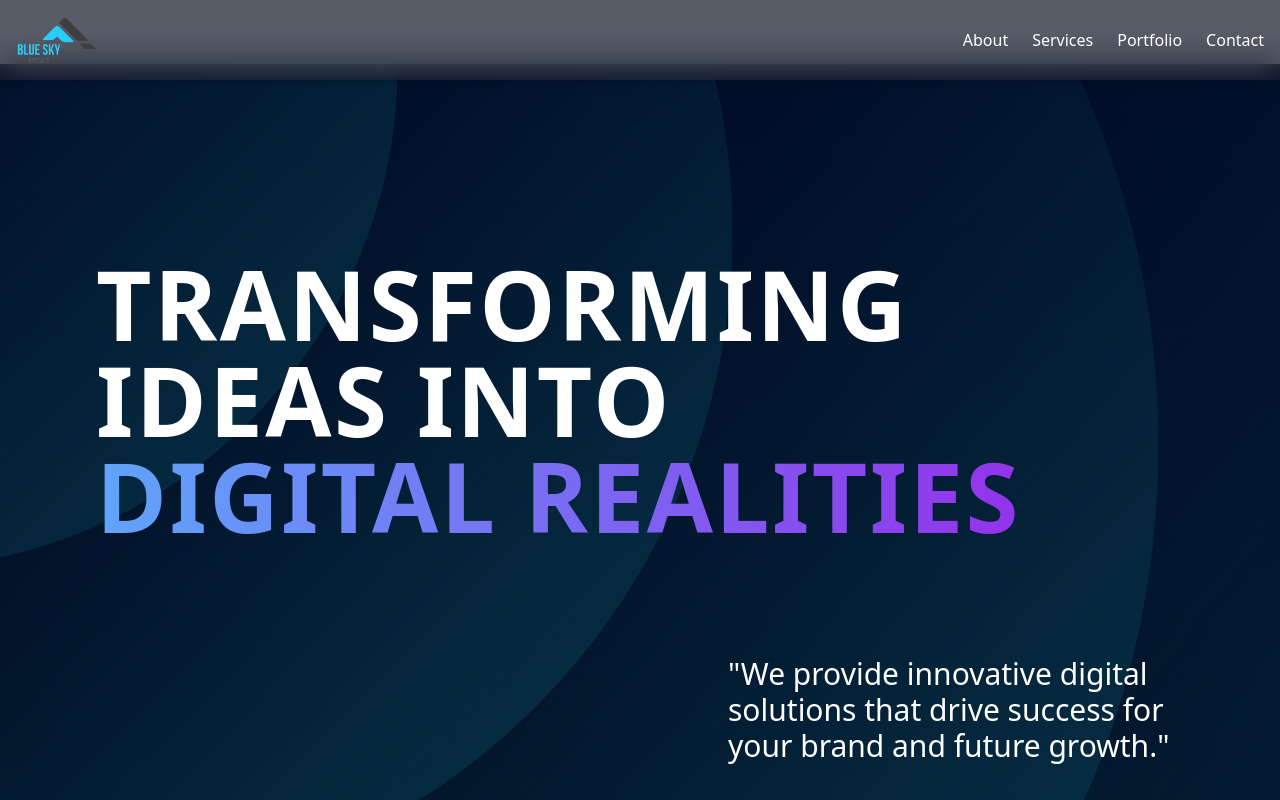
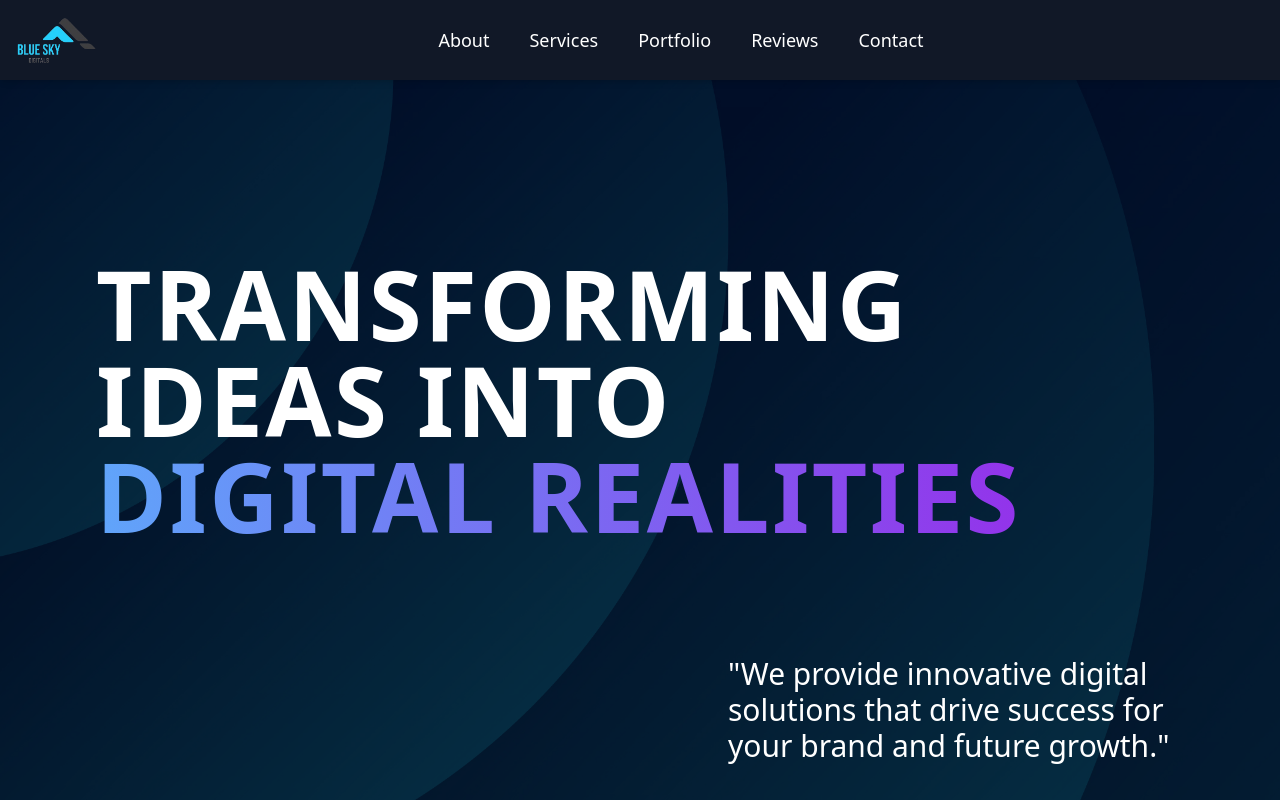
Before and after one commit to Okashanadeem/blue-sky-digitals, a React (Vite) app: page / in a window 1280 px wide. Shown: the top 800 px of the page. Built offline with nearby package versions, Linux system fonts and the light colour scheme.

Commit message:
Reviews and Portfolio updated

```diff
--- a/src/App.jsx
+++ b/src/App.jsx
@@ -4,6 +4,7 @@ import About from './components/About';
 import Services from './components/Services';
 import Portfolio from './components/Portfolio';
 import Contact from './components/Contact';
+import Reviews from './components/Reviews';
 import Footer from './components/Footer';
 
 
@@ -15,6 +16,7 @@ function App() {
         <About />
         <Services />
         <Portfolio />
+        <Reviews />
         <Contact />
       </main>
       <Footer />
--- a/src/components/Navbar.jsx
+++ b/src/components/Navbar.jsx
@@ -1,70 +1,108 @@
 import React, { useState } from 'react';
-import logo from '../assets/images/logo.png';
+import Logo from '../assets/images/Logo.png';
 
 const Navbar = () => {
   const [isOpen, setIsOpen] = useState(false);
 
+  // Toggle menu on click
   const toggleMenu = () => {
     setIsOpen(!isOpen);
   };
 
   return (
-    <nav className="bg-gray-900 bg-opacity-70 text-white shadow-md fixed top-0 w-full z-50 backdrop-blur-lg">
+    <nav className="bg-gray-900 text-white shadow-md fixed top-0 w-full z-50">
       <div className="container mx-auto px-4 py-4 flex items-center justify-between">
 
         {/* Logo */}
         <div className="flex items-center">
-          <img src={logo} alt="Logo" className="h-12 w-auto" />
+          <img src={Logo} alt="Logo" className="h-12 w-auto" />
         </div>
 
         {/* Desktop Menu */}
-        <div className="hidden md:flex space-x-6">
-          <a href="#about" className="hover:text-yellow-300">About</a>
-          <a href="#services" className="hover:text-yellow-300">Services</a>
-          <a href="#portfolio" className="hover:text-yellow-300">Portfolio</a>
-          <a href="#contact" className="hover:text-yellow-300">Contact</a>
+        <div className="hidden md:flex flex-grow justify-center space-x-10">
+          <a href="#about" className="relative group text-lg font-medium hover:text-cyan-400">
+            About
+            <div className="absolute bottom-0 left-0 h-0.5 w-full bg-cyan-400 scale-x-0 group-hover:scale-x-100 transition-transform duration-300 origin-left"></div>
+          </a>
+          <a href="#services" className="relative group text-lg font-medium hover:text-cyan-400">
+            Services
+            <div className="absolute bottom-0 left-0 h-0.5 w-full bg-cyan-400 scale-x-0 group-hover:scale-x-100 transition-transform duration-300 origin-left"></div>
+          </a>
+          <a href="#portfolio" className="relative group text-lg font-medium hover:text-cyan-400">
+            Portfolio
+            <div className="absolute bottom-0 left-0 h-0.5 w-full bg-cyan-400 scale-x-0 group-hover:scale-x-100 transition-transform duration-300 origin-left"></div>
+          </a>
+          <a href="#reviews" className="relative group text-lg font-medium hover:text-cyan-400">
+            Reviews
+            <div className="absolute bottom-0 left-0 h-0.5 w-full bg-cyan-400 scale-x-0 group-hover:scale-x-100 transition-transform duration-300 origin-left"></div>
+          </a>
+          <a href="#contact" className="relative group text-lg font-medium hover:text-cyan-400">
+            Contact
+            <div className="absolute bottom-0 left-0 h-0.5 w-full bg-cyan-400 scale-x-0 group-hover:scale-x-100 transition-transform duration-300 origin-left"></div>
+          </a>
         </div>
 
         {/* Menu Toggle Button */}
         <button
           onClick={toggleMenu}
-          className="md:hidden text-3xl focus:outline-none text-yellow-300 hover:text-yellow-500 transition duration-300"
+          className="md:hidden text-2xl z-50 relative focus:outline-none"
         >
           {isOpen ? '✖️' : '☰'}
         </button>
 
-        {/* Small Sliding Menu */}
+        {/* Mobile Menu */}
         <div
-          className={`fixed top-0 right-0 w-64 h-full bg-gradient-to-b from-gray-800 to-gray-900 text-white md:hidden transform ${isOpen ? 'translate-x-0' : 'translate-x-full'} transition-transform duration-500 ease-in-out z-40`}
-        >
-          <div className="flex flex-col items-center mt-10 space-y-8">
+          className={`fixed top-0 right-0 w-2/3 bg-gray-900 bg-opacity-95 h-full md:hidden transform ${isOpen ? 'translate-x-0' : 'translate-x-full'} transition-transform duration-500 ease-in-out shadow-lg z-40`}>
+          <div className="flex flex-col items-center mt-16 space-y-10 p-6 text-center">
+
+            {/* About Link */}
             <a
               href="#about"
-              className="text-2xl hover:text-yellow-300 transition duration-300"
+              className="text-2xl text-gray-300 hover:text-cyan-400 transition-all duration-300 ease-in-out hover:scale-110 tracking-wide relative group"
               onClick={() => setIsOpen(false)}
             >
               About
+              <div className="h-0.5 w-full bg-indigo-500 absolute bottom-0 left-0 scale-x-0 group-hover:scale-x-100 transition-transform duration-300 origin-left"></div>
             </a>
+
+            {/* Services Link */}
             <a
               href="#services"
-              className="text-2xl hover:text-yellow-300 transition duration-300"
+              className="text-2xl text-gray-300 hover:text-cyan-400 transition-all duration-300 ease-in-out hover:scale-110 tracking-wide relative group"
               onClick={() => setIsOpen(false)}
             >
               Services
+              <div className="h-0.5 w-full bg-indigo-500 absolute bottom-0 left-0 scale-x-0 group-hover:scale-x-100 transition-transform duration-300 origin-left"></div>
             </a>
+
+            {/* Portfolio Link */}
             <a
               href="#portfolio"
-              className="text-2xl hover:text-yellow-300 transition duration-300"
+              className="text-2xl text-gray-300 hover:text-cyan-400 transition-all duration-300 ease-in-out hover:scale-110 tracking-wide relative group"
               onClick={() => setIsOpen(false)}
             >
               Portfolio
+              <div className="h-0.5 w-full bg-indigo-500 absolute bottom-0 left-0 scale-x-0 group-hover:scale-x-100 transition-transform duration-300 origin-left"></div>
             </a>
+
+            {/* Reviews Link */}
+            <a
+              href="#reviews"
+              className="text-2xl text-gray-300 hover:text-cyan-400 transition-all duration-300 ease-in-out hover:scale-110 tracking-wide relative group"
+              onClick={() => setIsOpen(false)}
+            >
+              Reviews
+              <div className="h-0.5 w-full bg-indigo-500 absolute bottom-0 left-0 scale-x-0 group-hover:scale-x-100 transition-transform duration-300 origin-left"></div>
+            </a>
+
+            {/* Contact Link */}
             <a
               href="#contact"
-              className="text-2xl hover:text-yellow-300 transition duration-300"
+              className="text-2xl text-gray-300 hover:text-cyan-400 transition-all duration-300 ease-in-out hover:scale-110 tracking-wide relative group"
               onClick={() => setIsOpen(false)}
             >
               Contact
+              <div className="h-0.5 w-full bg-indigo-500 absolute bottom-0 left-0 scale-x-0 group-hover:scale-x-100 transition-transform duration-300 origin-left"></div>
             </a>
           </div>
         </div>
--- /dev/null
+++ b/src/components/Reviews.jsx
@@ -0,0 +1,44 @@
+import React from 'react';
+
+const Reviews = () => {
+  return (
+    <section id="reviews" className="py-20 bg-gradient-to-r from-gray-900 via-black to-gray-900">
+      <div className="container mx-auto px-4">
+        <h2 className="text-4xl font-extrabold text-center text-white mb-12">
+          What <span className="text-transparent bg-clip-text bg-gradient-to-r from-blue-400 to-purple-600">Our Clients</span> Say
+        </h2>
+        <div className="flex flex-wrap justify-center gap-8">
+          {/* Review Card 1 */}
+          <div className="relative bg-white p-8 rounded-lg shadow-lg max-w-sm text-center transition-transform transform hover:scale-105 hover:shadow-2xl duration-300 group">
+            <p className="text-xl font-bold text-gray-800 mb-4 group-hover:text-blue-600 transition-colors duration-300">John Doe</p>
+            <p className="text-gray-700 mb-4 typing group-hover:text-purple-600 transition-colors duration-300">
+              "Amazing service! The team was professional and delivered everything on time."
+            </p>
+            <p className="text-yellow-500 text-2xl group-hover:text-blue-500 transition-colors duration-300">★★★★★</p>
+            <div className="absolute inset-0 bg-gradient-to-t from-yellow-50 via-transparent to-transparent rounded-lg opacity-20 group-hover:opacity-40 transition-opacity duration-300"></div>
+          </div>
+          {/* Review Card 2 */}
+          <div className="relative bg-white p-8 rounded-lg shadow-lg max-w-sm text-center transition-transform transform hover:scale-105 hover:shadow-2xl duration-300 group">
+            <p className="text-xl font-bold text-gray-800 mb-4 group-hover:text-blue-600 transition-colors duration-300">Jane Smith</p>
+            <p className="text-gray-700 mb-4 typing group-hover:text-purple-600 transition-colors duration-300">
+              "Fantastic experience! Highly recommend their services to anyone in need."
+            </p>
+            <p className="text-yellow-500 text-2xl group-hover:text-blue-500 transition-colors duration-300">★★★★★</p>
+            <div className="absolute inset-0 bg-gradient-to-t from-yellow-50 via-transparent to-transparent rounded-lg opacity-20 group-hover:opacity-40 transition-opacity duration-300"></div>
+          </div>
+          {/* Review Card 3 */}
+          <div className="relative bg-white p-8 rounded-lg shadow-lg max-w-sm text-center transition-transform transform hover:scale-105 hover:shadow-2xl duration-300 group">
+            <p className="text-xl font-bold text-gray-800 mb-4 group-hover:text-blue-600 transition-colors duration-300">Mike Johnson</p>
+            <p className="text-gray-700 mb-4 typing group-hover:text-purple-600 transition-colors duration-300">
+              "Top-notch quality and excellent customer support. Will definitely use again."
+            </p>
+            <p className="text-yellow-500 text-2xl group-hover:text-blue-500 transition-colors duration-300">★★★★★</p>
+            <div className="absolute inset-0 bg-gradient-to-t from-yellow-50 via-transparent to-transparent rounded-lg opacity-20 group-hover:opacity-40 transition-opacity duration-300"></div>
+          </div>
+        </div>
+      </div>
+    </section>
+  );
+};
+
+export default Reviews;
--- a/src/components/Services.jsx
+++ b/src/components/Services.jsx
@@ -5,13 +5,15 @@ import WebDev from '../assets/images/WebDev.avif';
 import Graphicdesign from '../assets/images/Graphicdesign.png';
 import SocialMediaMarketing from '../assets/images/SocialMediaMarketing.jpeg';
 import VideoEditing from '../assets/images/VideoEditing.png';
+import UiUxPortfolio from '../assets/images/UiUxPortfolio.avif';
 
 const services = [
   { name: "Google Ads & Facebook Ads", image: googleAdsImage },
   { name: "Web Development", image: WebDev },
   { name: "Graphic Designing", image: Graphicdesign },
   { name: "Social Media Marketing", image: SocialMediaMarketing },
-  { name: "Video Editing", image: VideoEditing }
+  { name: "Video Editing", image: VideoEditing },
+  { name: "UI/UX Designing", image: UiUxPortfolio }
 ];
 
 const Services = () => {
```
Also changed, not shown: src/assets/images/UiUxPortfolio.avif (added), src/index.css (line endings or trailing spaces).
